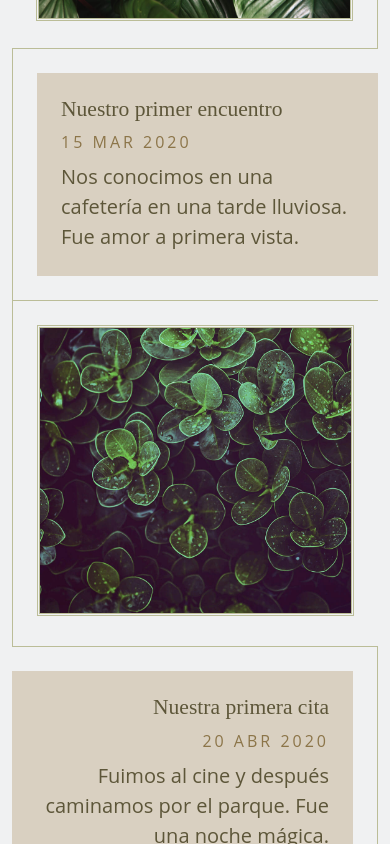
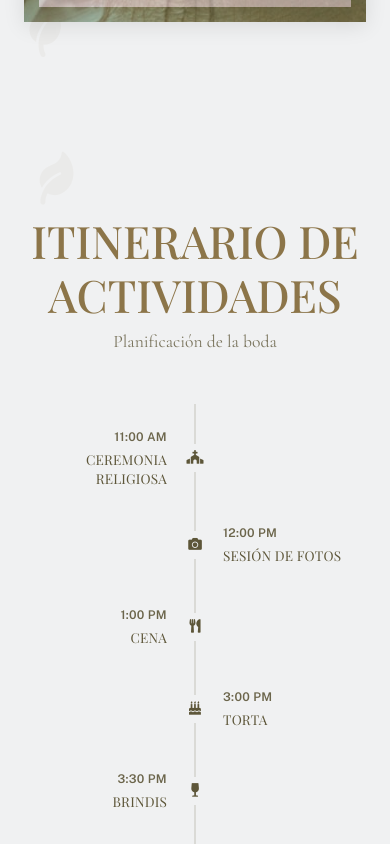
Before and after one commit to faspi-team/template-wedding, a Nuxt app: page / in a window 390 px wide. Shown: the part 2540-3384 px from the top of the page. Built offline with nearby package versions, Linux system fonts and the light colour scheme.

Commit message:
feat: timeline and remove history and gallery

```diff
--- a/pages/index.vue
+++ b/pages/index.vue
@@ -164,60 +164,6 @@
         </div>
         </div>
 
-      <div class="container-fluid position-relative py-5" id="weddingAbout">
-        <div class="position-absolute" style="top: -35px; right: 0;">
-          <img src="/assets/layouts/classic/img/tamp-bg-1.png" class="img-fluid" alt="">
-        </div>
-        <div class="position-absolute" style="top: -10px; left: 0; transform: rotate(150deg);">
-          <img src="/assets/layouts/classic/img/tamp-bg-1.png" class="img-fluid" alt="">
-        </div>
-        </div>
-
-      <!-- Story Start -->
-      <div v-if="storyEvents && storyEvents.length > 0" class="container-fluid story position-relative py-5"
-        id="weddingStory">
-        <div class="position-absolute" style="top: -35px; right: 0;">
-          <img src="/assets/layouts/classic/img/tamp-bg-1.png" class="img-fluid" alt="">
-        </div>
-        <div class="position-absolute" style="top: -15px; left: 0; transform: rotate(150deg);">
-          <img src="/assets/layouts/classic/img/tamp-bg-1.png" class="img-fluid" alt="">
-        </div>
-        <div class="container position-relative py-5">
-          <div class="text-center mb-5 wow fadeInUp" data-wow-delay="0.1s">
-            <h5 class="text-uppercase fw-bold mb-4 elegant-heading" :style="{ color: primaryColor, fontSize: '1rem', letterSpacing: '3px' }">Historia</h5>
-            <h1 class="display-4 elegant-heading" :style="{ color: textColor, fontSize: '2.5rem' }">Nuestra historia de amor</h1>
-          </div>
-          <div class="story-timeline">
-            <div v-for="(event, index) in storyEvents" :key="event.id" class="row wow fadeInUp"
-              :class="{ 'flex-column-reverse flex-md-row': index % 2 === 1 }" :data-wow-delay="`${0.4 + index * 0.1}s`">
-              <div v-if="index % 2 === 0" class="col-md-6 text-end border-0 border-top border-end border-secondary p-4">
-                <div class="d-inline-flex align-items-center h-100">
-                  <img :src="event.image || '/assets/layouts/classic/img/story-4.jpg'" class="img-fluid w-100 img-border"
-                    :alt="event.title">
-                </div>
-              </div>
-              <div class="col-md-6 border-top border-secondary p-4"
-                :class="index % 2 === 0 ? 'border-start pe-0' : 'text-end border-end ps-0'">
-                <div class="h-100 d-flex flex-column justify-content-center bg-secondary p-4">
-                  <h4 class="mb-2" :style="{ color: invitation.text_color || textColor }">{{ event.title }}</h4>
-                  <p class="text-uppercase mb-2" :style="{ color: primaryColor, letterSpacing: '3px' }">
-                    {{ formatStoryDate(event.date) }}
-                  </p>
-                  <p class="m-0 fs-5" :style="{ color: invitation.text_color || textColor }">{{ event.description }}</p>
-                </div>
-              </div>
-              <div v-if="index % 2 === 1" class="col-md-6 border-start border-top border-secondary p-4">
-                <div class="d-inline-flex align-items-center h-100">
-                  <img :src="event.image || '/assets/layouts/classic/img/story-4.jpg'" class="img-fluid w-100 img-border"
-                    :alt="event.title">
-                </div>
-              </div>
-            </div>
-          </div>
-        </div>
-      </div>
-      <!-- Story End -->
-
       <!--- Wedding Date -->
       <div class="container-fluid wedding-date-bg position-relative py-5 section-bg">
         <div class="position-absolute leaf-decoration" style="top: 50px; right: 5%; transform: rotate(30deg);"><i class="fas fa-leaf"></i></div>
@@ -267,49 +213,39 @@
       <!-- Wedding Date -->
 
       <!-- Wedding Timeline start -->
-      <div class="container-fluid wedding-timeline bg-secondary position-relative overflow-hidden py-5"
+      <div class="container-fluid wedding-timeline position-relative overflow-hidden py-5 section-bg"
         id="weddingTimeline">
-        <div class="position-absolute" style="top: 50%; left: -100px; transform: translateY(-50%); opacity: 0.5;">
-          <img src="/assets/layouts/classic/img/wedding-bg.png" class="img-fluid" alt="">
-        </div>
-        <div class="position-absolute"
-          style="top: 50%; right: -160px; transform: translateY(-50%); opacity: 0.5; rotate: 335deg;">
-          <img src="/assets/layouts/classic/img/wedding-bg.png" class="img-fluid" alt="">
-        </div>
+        <div class="position-absolute leaf-decoration" style="top: 30px; left: 8%; transform: rotate(-25deg);"><i class="fas fa-leaf"></i></div>
+        <div class="position-absolute leaf-decoration" style="bottom: 40px; right: 10%; transform: rotate(55deg);"><i class="fas fa-leaf"></i></div>
         <div class="container py-5">
           <div class="text-center mb-5">
-            <h1 class="display-4 text-white mb-2 elegant-heading" style="font-size: 2.5rem;">ITINERARIO DE ACTIVIDADES</h1>
-            <p class="text-white-50 elegant-body" style="font-size: 1.2rem;">Planificación de la boda</p>
+            <h1 class="display-4 mb-2 elegant-heading" :style="{ color: primaryColor, fontSize: '2.8rem', fontWeight: '500' }">ITINERARIO DE ACTIVIDADES</h1>
+            <p class="elegant-body" :style="{ color: textColor, fontSize: '1.1rem', opacity: '0.8' }">Planificación de la boda</p>
         </div>
           <div class="position-relative wedding-content">
-            <div v-if="weddingTimeline.length > 0" class="row g-3 justify-content-center">
-              <div v-for="(event, index) in weddingTimeline" :key="event.id" class="col-12 col-md-6 col-lg-4">
-                <div class="border rounded p-4 h-100 wow fadeIn" :data-wow-delay="`${0.1 + index * 0.1}s`" :style="{ borderStyle: 'double', border: `5px solid ${primaryColor}40`, backgroundColor: 'white', boxShadow: '0 4px 15px rgba(0,0,0,0.1)' }">
-                  <div class="d-flex align-items-center mb-3">
-                    <div class="me-3">
-                      <i :class="`fas ${event.icon || 'fa-calendar'} fa-2x`" :style="{ color: primaryColor }"></i>
+            <div v-if="weddingTimeline.length > 0" class="timeline-container">
+              <div class="timeline-line"></div>
+              <div v-for="(event, index) in weddingTimeline" :key="event.id"
+                   class="timeline-item wow fadeInUp"
+                   :class="{ 'timeline-item-left': index % 2 === 0, 'timeline-item-right': index % 2 === 1 }"
+                   :data-wow-delay="`${0.1 + index * 0.1}s`">
+                <div class="timeline-dot">
+                  <i :class="`fas ${event.icon || 'fa-calendar'}`"></i>
                 </div>
-                    <div class="flex-grow-1">
-                      <p class="mb-1 fw-bold" :style="{ color: primaryColor, fontSize: '1.1rem' }">{{ event.time }}</p>
-                      <h4 class="mb-0" :style="{ color: textColor, fontSize: '1rem' }">{{ event.title }}</h4>
+                <div class="timeline-content">
+                  <div class="timeline-text">
+                    <div class="timeline-time" :style="{ color: textColor }">{{ event.time }}</div>
+                    <h3 class="timeline-title elegant-heading" :style="{ color: textColor }">{{ event.title }}</h3>
                   </div>
-                  </div>
-                  <p v-if="event.description" class="mb-0 small" :style="{ color: textColor }">{{ event.description }}</p>
                 </div>
               </div>
             </div>
             <div v-else class="text-center py-5">
               <div class="mb-4">
-                <i class="fas fa-calendar text-primary fa-4x"></i>
+                <i class="fas fa-calendar" :style="{ color: primaryColor, fontSize: '4rem' }"></i>
               </div>
-              <h3 class="text-white">Planificación de la boda próximamente</h3>
-              <p class="text-white-50">Los detalles del cronograma se publicarán pronto</p>
-            </div>
-            <div class="position-absolute heart-circle " style="bottom: 0; left: -18px;">
-              <div class="border border-2 border-primary rounded-circle p-1 bg-secondary"></div>
-            </div>
-            <div class="position-absolute heart-circle" style="top: 18px; right: -17px;">
-              <div class="border border-2 border-primary rounded-circle p-1 bg-secondary"></div>
+              <h3 class="elegant-heading" :style="{ color: textColor }">Planificación de la boda próximamente</h3>
+              <p class="elegant-body" :style="{ color: textColor, opacity: '0.7' }">Los detalles del cronograma se publicarán pronto</p>
             </div>
           </div>
         </div>
@@ -361,54 +297,6 @@
             </div>
           </div>
         </div>
-
-      <!-- Gallery Start -->
-      <div class="container-fluid gallery position-relative py-5" id="weddingGallery">
-        <div class="position-absolute" style="top: -95px; right: 0;">
-          <img src="/assets/layouts/classic/img/tamp-bg-1.png" class="img-fluid" alt="">
-        </div>
-        <div class="position-absolute" style="top: -80px; left: 0; transform: rotate(150deg);">
-          <img src="/assets/layouts/classic/img/tamp-bg-1.png" class="img-fluid" alt="">
-          </div>
-        <div class="container position-relative py-5">
-          <div class="text-center mx-auto pb-5 wow fadeInUp" data-wow-delay="0.1s" style="max-width: 800px;">
-            <h1 class="display-2 text-dark">Galería de Fotos</h1>
-        </div>
-          <div class="row g-4">
-            <template v-if="galleryPhotos.length > 0">
-              <div v-for="(photo, index) in galleryPhotos" :key="photo.id" class="col-md-6 col-lg-4 col-xl-3 wow fadeInUp"
-                :data-wow-delay="`${0.2 + (index * 0.2)}s`">
-                <div class="gallery-item">
-                  <div class="gallery-img">
-                    <img class="img-fluid w-100" :src="photo.image_url" :alt="photo.title || 'Foto de la galería'">
-                    <div class="hover-style"></div>
-                    <div class="search-icon">
-                      <a :href="photo.image_url" :data-lightbox="`Gallery-${photo.id}`" class="my-auto">
-                        <i class="fas fa-plus btn-primary btn-primary-outline-0 p-3"></i>
-                      </a>
-          </div>
-                  </div>
-                  <div class="gallery-overlay bg-light border-secondary border-top-0 p-4" style="border-style: double;">
-                    <h5>{{ photo.title || 'Foto de la boda' }}</h5>
-                    <p class="text-dark mb-0">{{ photo.description || formatDate(invitation.event_date) }}</p>
-                  </div>
-                </div>
-              </div>
-            </template>
-            <!-- Mensaje cuando no hay fotos -->
-            <template v-else>
-              <div class="col-12 text-center">
-                <div class="py-5">
-                  <i class="fas fa-images fa-3x mb-3" :style="{ color: primaryColor }"></i>
-                  <h4 class="mb-3" :style="{ color: textColor }">Galería de Fotos</h4>
-                  <p class="text-muted">Las fotos de nuestra boda aparecerán aquí pronto.</p>
-                </div>
-              </div>
-            </template>
-          </div>
-        </div>
-      </div>
-      <!-- Gallery end -->
 
       <!-- Dress Code Section -->
       <div v-if="invitation.dress_code" class="container-fluid position-relative py-5 section-bg">
@@ -713,6 +601,204 @@
   .elegant-card:hover {
     transform: translateY(-5px);
     box-shadow: 0 8px 25px rgba(0, 0, 0, 0.15);
+  }
+
+  /* Timeline Styles */
+  .timeline-container {
+    position: relative;
+    max-width: 1000px;
+    margin: 0 auto;
+    padding: 3rem 1rem;
+  }
+
+  .timeline-line {
+    position: absolute;
+    left: 50%;
+    top: 0;
+    bottom: 0;
+    width: 2px;
+    background: var(--text-color);
+    opacity: 0.3;
+    transform: translateX(-50%);
+    z-index: 1;
+  }
+
+  .timeline-item {
+    position: relative;
+    margin-bottom: 2.5rem;
+    display: flex;
+    align-items: center;
+    min-height: 60px;
+    z-index: 2;
+  }
+
+  .timeline-item-left {
+    flex-direction: row;
+  }
+
+  .timeline-item-right {
+    flex-direction: row-reverse;
+  }
+
+  .timeline-dot {
+    position: absolute;
+    left: 50%;
+    transform: translateX(-50%);
+    width: 40px;
+    height: 40px;
+    z-index: 3;
+    display: flex;
+    align-items: center;
+    justify-content: center;
+    background: var(--background-color);
+  }
+
+  .timeline-dot i {
+    font-size: 1.1rem;
+    color: var(--text-color);
+    transition: all 0.3s ease;
+  }
+
+  .timeline-item:hover .timeline-dot i {
+    color: var(--primary-color);
+    transform: scale(1.2);
+  }
+
+  .timeline-content {
+    flex: 1;
+    max-width: calc(50% - 40px);
+  }
+
+  .timeline-item-left .timeline-content {
+    text-align: right;
+    padding-right: 1.5rem;
+  }
+
+  .timeline-item-right .timeline-content {
+    text-align: left;
+    padding-left: 1.5rem;
+  }
+
+  .timeline-text {
+    display: flex;
+    flex-direction: column;
+    gap: 0.25rem;
+  }
+
+  .timeline-item-left .timeline-text {
+    align-items: flex-end;
+  }
+
+  .timeline-item-right .timeline-text {
+    align-items: flex-start;
+  }
+
+  .timeline-time {
+    font-size: 0.9rem;
+    font-weight: 600;
+    letter-spacing: 0.3px;
+    font-family: 'Public Sans', sans-serif;
+    color: var(--text-color);
+    opacity: 0.9;
+  }
+
+  .timeline-title {
+    font-size: 1.1rem;
+    font-weight: 400;
+    line-height: 1.4;
+    letter-spacing: 0.2px;
+    color: var(--text-color);
+    margin: 0;
+  }
+
+  /* Mobile - Mantiene la misma estructura alternada con línea centrada */
+  @media (max-width: 768px) {
+    .timeline-container {
+      padding: 2rem 0.75rem;
+    }
+
+    .timeline-line {
+      left: 50%;
+      width: 1.5px;
+    }
+
+    .timeline-dot {
+      left: 50%;
+      width: 32px;
+      height: 32px;
+    }
+
+    .timeline-dot i {
+      font-size: 0.95rem;
+    }
+
+    .timeline-item {
+      margin-bottom: 2rem;
+      min-height: 50px;
+    }
+
+    .timeline-content {
+      max-width: calc(50% - 25px);
+    }
+
+    .timeline-item-left .timeline-content {
+      padding-right: 0.75rem;
+      text-align: right;
+    }
+
+    .timeline-item-right .timeline-content {
+      padding-left: 0.75rem;
+      text-align: left;
+    }
+
+    .timeline-time {
+      font-size: 0.8rem;
+    }
+
+    .timeline-title {
+      font-size: 0.95rem;
+    }
+  }
+
+  @media (max-width: 480px) {
+    .timeline-container {
+      padding: 1.5rem 0.5rem;
+    }
+
+    .timeline-line {
+      left: 50%;
+      width: 1px;
+    }
+
+    .timeline-dot {
+      left: 50%;
+      width: 28px;
+      height: 28px;
+    }
+
+    .timeline-dot i {
+      font-size: 0.85rem;
+    }
+
+    .timeline-content {
+      max-width: calc(50% - 20px);
+    }
+
+    .timeline-item-left .timeline-content {
+      padding-right: 0.5rem;
+    }
+
+    .timeline-item-right .timeline-content {
+      padding-left: 0.5rem;
+    }
+
+    .timeline-time {
+      font-size: 0.75rem;
+    }
+
+    .timeline-title {
+      font-size: 0.85rem;
+    }
   }
 
   .text-primary {
```
Lines whose indentation alone changed are shown as unchanged.
